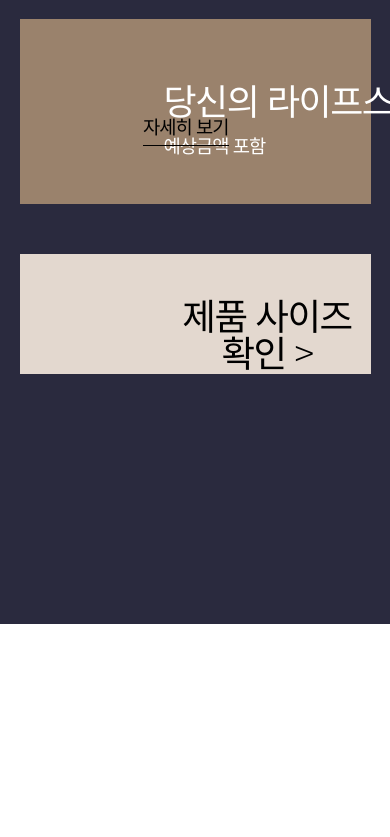
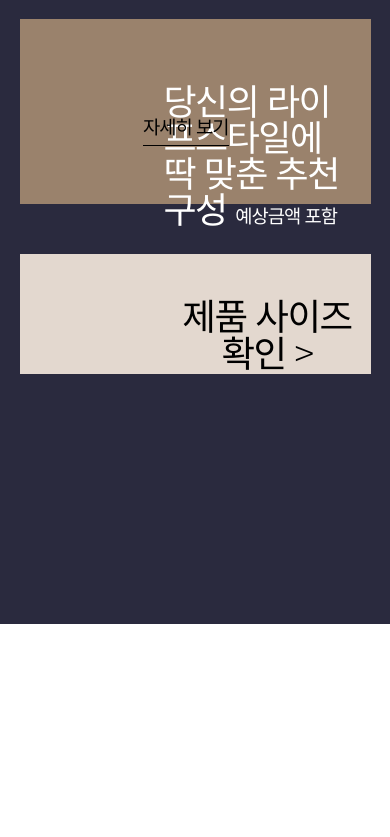
Before and after one commit to 2songyi/clone-iloom, a plain HTML site: page index.html in a window 390 px wide. Shown: the part 3340-4177 px from the top of the page. Drawn offline with Linux system fonts and the light colour scheme.

Commit message:
media query

```diff
--- a/css/style.css
+++ b/css/style.css
@@ -1596,9 +1596,21 @@ footer p strong, footer p.policy a {
     width: 90%;
   }
 
+  button.btn_sc3_sub span {
+    width: 50%;
+  }
+  button.btn_sc3_sub small.price {
+    position: static;
+  }
+
   /* section05 */
   .section05 {
     min-width: 0;
+  }
+
+  /* section06 */
+  ul.sc6_gal_list {
+    display: block;
   }
 
 }
```
